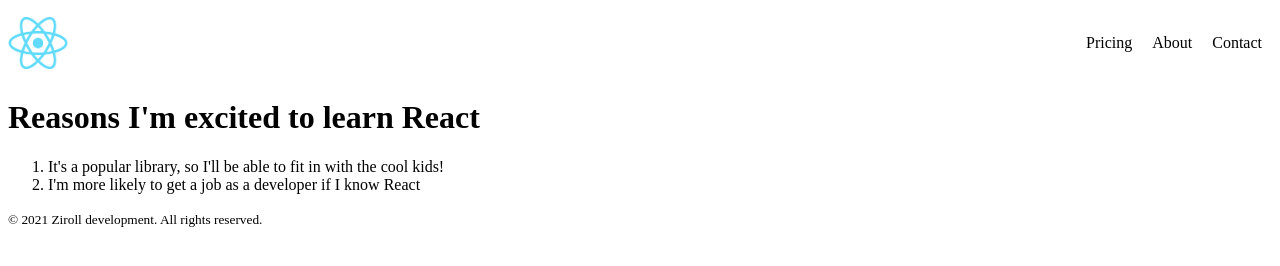
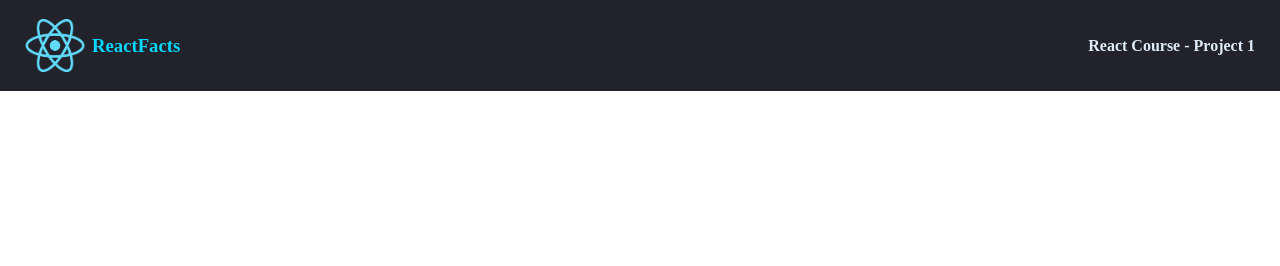
Before and after one commit to iamsaqib24/namaste-react, a plain HTML site: page fromScrimba/index.html in a window 1280 px wide. Drawn offline with nearby package versions, Linux system fonts and the light colour scheme.

Commit message:
project-navbar-created

```diff
--- a/fromScrimba/index.js
+++ b/fromScrimba/index.js
@@ -198,52 +198,68 @@ Hints:
 // import React from "react"
 // import Header from "./Header"
 
-function Header() {
+// function Header() {
+//     return (
+//         <header>
+//             <nav>
+//                 <img src="./react-icon.png" alt="react-icon" className="nav-logo" />
+//                 <ul className="nav-items">
+//                     <li>Pricing</li>
+//                     <li>About</li>
+//                     <li>Contact</li>
+//                 </ul>
+//             </nav>
+//         </header>
+//     )
+// }
+
+// function MainContent() {
+//     return (
+//         <div>
+//             <h1>Reasons I'm excited to learn React</h1>
+//             <ol>
+//                 <li>It's a popular library, so I'll be
+//                 able to fit in with the cool kids!</li>
+//                 <li>I'm more likely to get a job as a developer
+//                 if I know React</li>
+//             </ol>
+//         </div>
+//     )
+// }
+
+// function Footer() {
+//     return (
+//         <footer>
+//                 <small>© 2021 Ziroll development. All rights reserved.</small>
+//             </footer>
+//     )
+// }
+
+// function Page() {
+//     return (
+//         <div>
+//             <Header />
+//             <MainContent />
+//             <Footer />
+//         </div>
+//     )
+// }
+
+// const root = ReactDOM.createRoot(document.getElementById("root"))
+// root.render(<Page />)
+
+
+// Project - 1
+
+function Navbar() {
     return (
-        <header>
-            <nav>
-                <img src="./react-icon.png" alt="react-icon" className="nav-logo" />
-                <ul className="nav-items">
-                    <li>Pricing</li>
-                    <li>About</li>
-                    <li>Contact</li>
-                </ul>
-            </nav>
-        </header>
-    )
-}
-
-function MainContent() {
-    return (
-        <div>
-            <h1>Reasons I'm excited to learn React</h1>
-            <ol>
-                <li>It's a popular library, so I'll be
-                able to fit in with the cool kids!</li>
-                <li>I'm more likely to get a job as a developer
-                if I know React</li>
-            </ol>
-        </div>
-    )
-}
-
-function Footer() {
-    return (
-        <footer>
-                <small>© 2021 Ziroll development. All rights reserved.</small>
-            </footer>
-    )
-}
-
-function Page() {
-    return (
-        <div>
-            <Header />
-            <MainContent />
-            <Footer />
-        </div>
+        <nav>
+            <img src="./react-icon.png" alt="react-icon" className="nav-logo" />
+            <h3>ReactFacts</h3>
+            <h4>React Course - Project 1</h4>
+        </nav>
     )
 }
 
 const root = ReactDOM.createRoot(document.getElementById("root"))
-root.render(<Page />)
+root.render(<Navbar />)
--- a/fromScrimba/style.css
+++ b/fromScrimba/style.css
@@ -1,18 +1,29 @@
+* {
+  box-sizing: border-box;
+}
+
+body {
+  margin: 0;
+}
+
 nav {
   display: flex;
-  justify-content: space-between;
   align-items: center;
+  background-color: #21222a;
+  height: 91px;
+  padding: 30px 25px;
+}
+
+nav > h3 {
+  color: #00d8ff;
+  margin-right: auto;
+}
+
+nav > h4 {
+  color: #deebf8;
 }
 
 .nav-logo {
   width: 60px;
+  margin-right: 7px;
 }
-
-.nav-items {
-  list-style: none;
-  display: flex;
-}
-
-.nav-items > li {
-  padding: 10px;
-}
```
